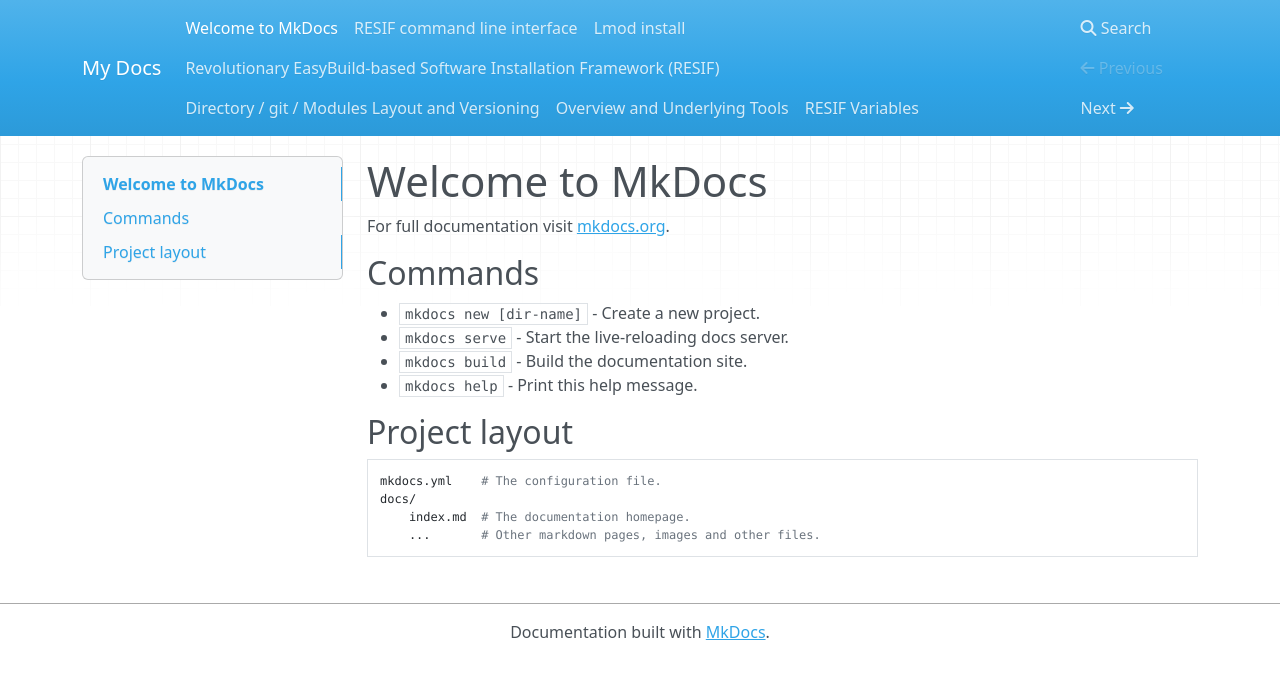
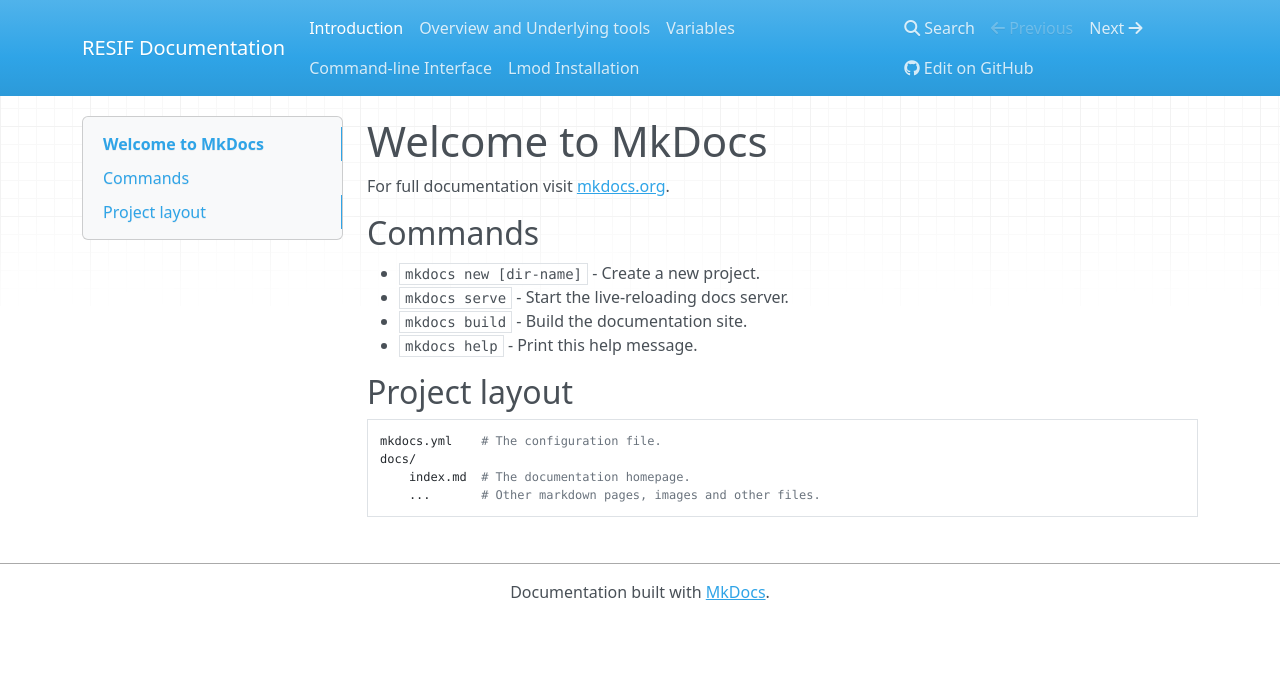
Before and after one commit to ULHPC/resif, an MkDocs documentation site: the page built from docs/index.md, in a window 1280 px wide. Shown: the top 679 px of the page. Built offline with MkDocs 1.6.1, drawn with Linux system fonts in a browser that asks for light colours; nearby versions of some CDN libraries; old or Windows-style settings are respelled for this version of MkDocs; some of the changed lines change nothing that is shown.

Commit message:
readthedocs

```diff
--- a/mkdocs.yml
+++ b/mkdocs.yml
@@ -1 +1,8 @@
-site_name: My Docs
+site_name: RESIF Documentation
+repo_url: https://github.com/sylmarien/RESIF-PyPi
+pages:
+- ['index.md', 'Introduction']
+- ['overview.md', 'Overview and Underlying tools']
+- ['variables.md', 'Variables']
+- ['Command-line-interface.md', 'Command-line Interface']
+- ['Lmod-install.md', 'Lmod Installation']
```
